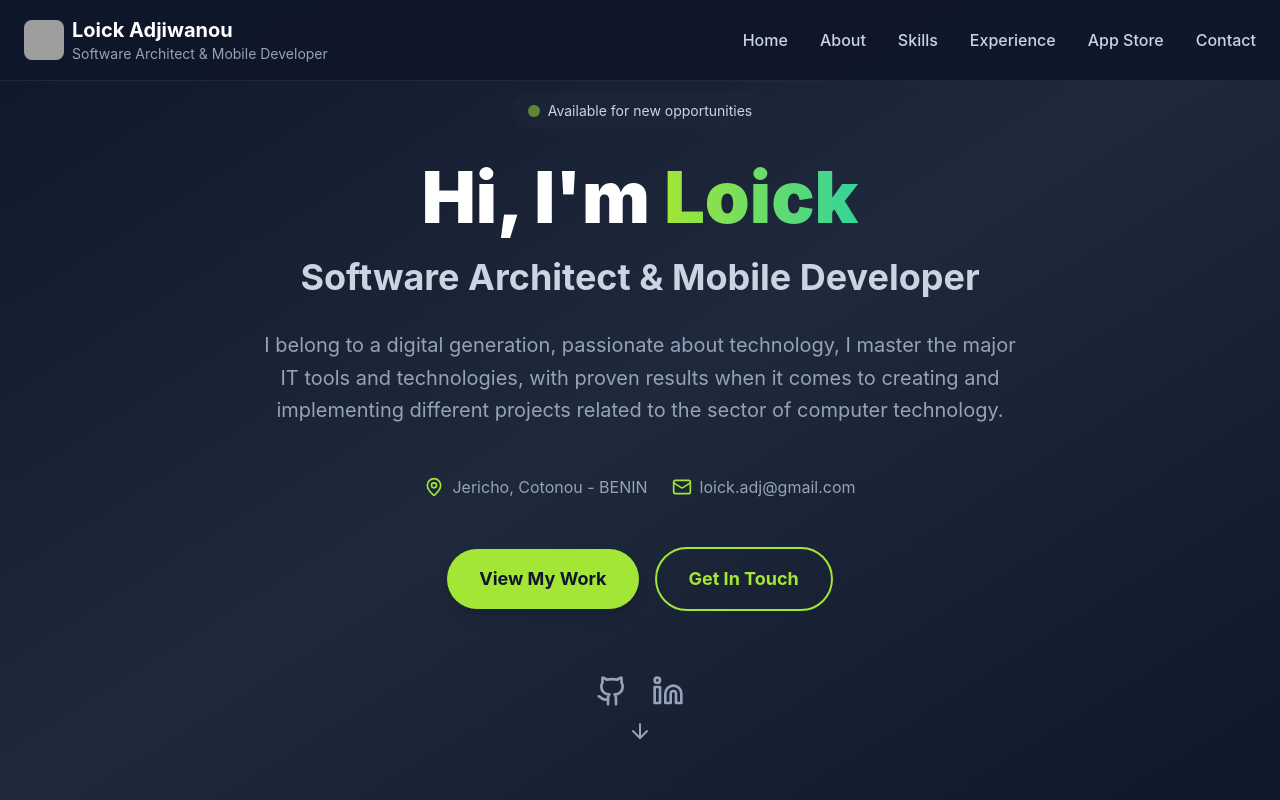
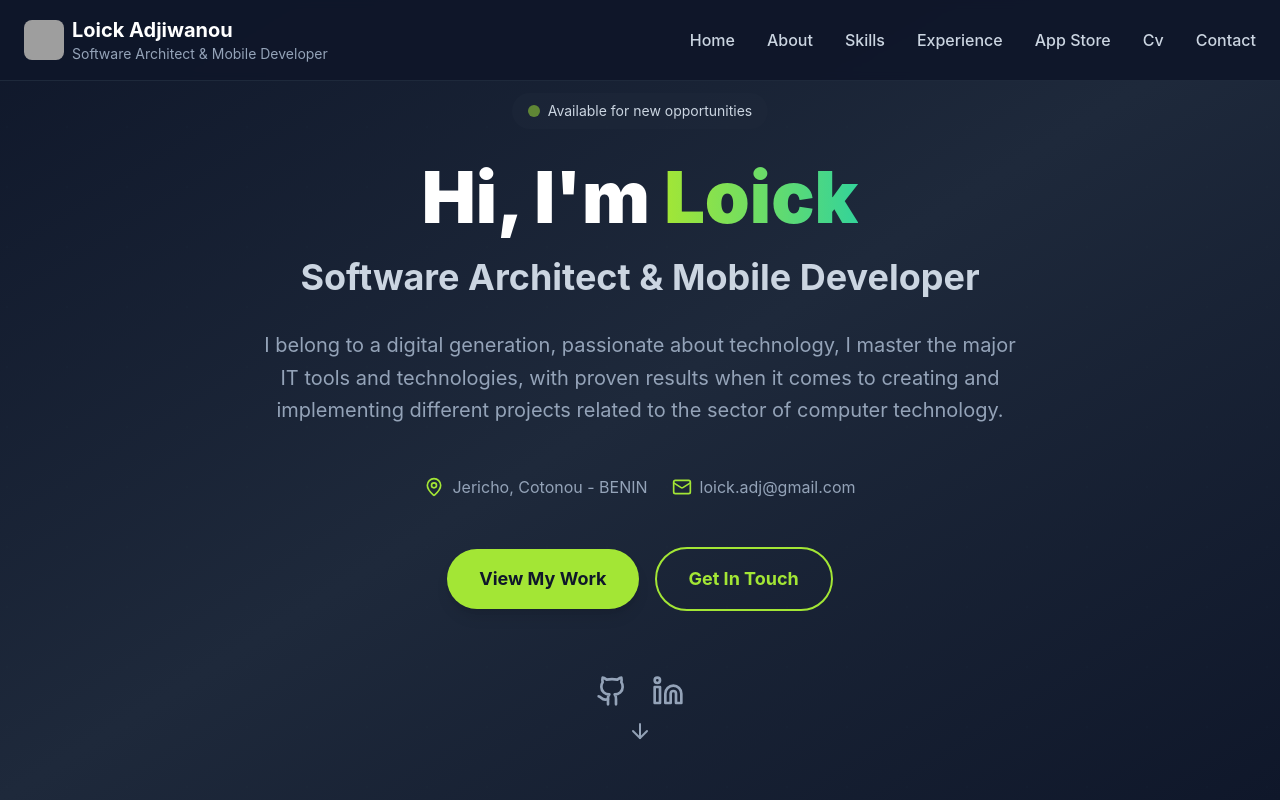
Before and after one commit to loickadjiwanou/portfolio, a React (Create React App) app: page / in a window 1280 px wide. Shown: the top 800 px of the page. Built offline with nearby package versions, Linux system fonts and the light colour scheme; grey boxes are pictures that could not be loaded.

Commit message:
added cv links

```diff
--- a/src/components/Footer.jsx
+++ b/src/components/Footer.jsx
@@ -49,6 +49,7 @@ const Footer = () => {
                   { name: 'Skills', href: '#skills' },
                   { name: 'Experience', href: '#experience' },
                   { name: 'App Store', href: '#apps' },
+                  { name: 'Cv', href: '#cv' },
                   { name: 'Contact', href: '#contact' }
                 ].map((link) => (
                   <button
--- a/src/components/Header.jsx
+++ b/src/components/Header.jsx
@@ -11,6 +11,7 @@ const Header = () => {
     { name: 'Skills', href: '#skills' },
     { name: 'Experience', href: '#experience' },
     { name: 'App Store', href: '#apps' },
+    { name: 'Cv', href: '#cv' },
     { name: 'Contact', href: '#contact' }
   ];
 
```
